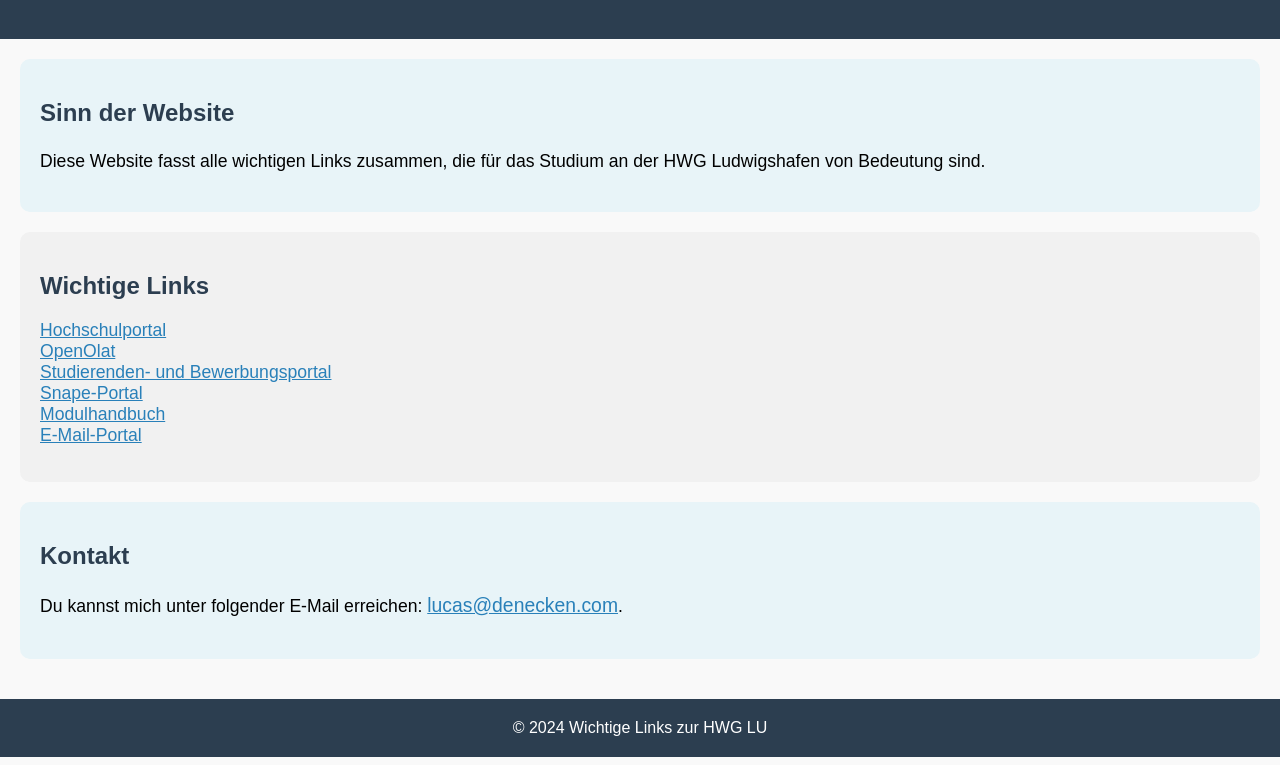
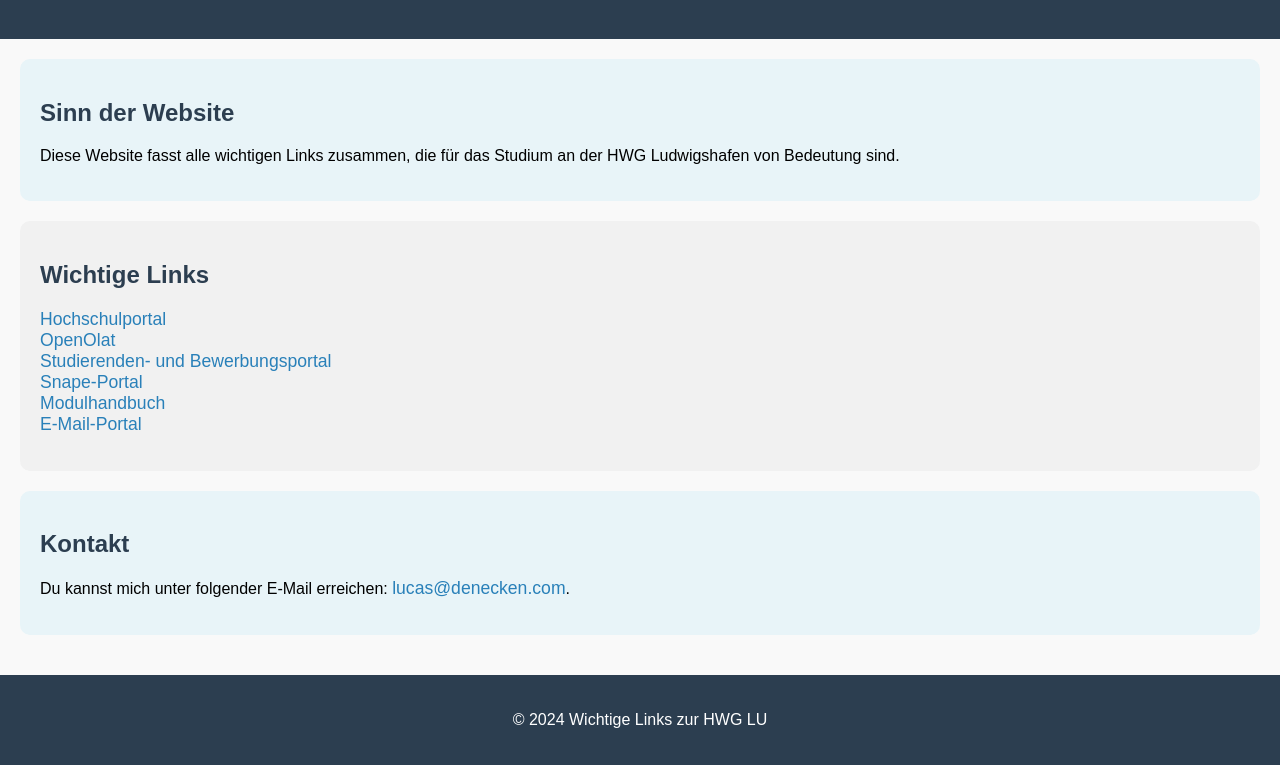
Before and after one commit to LucasMichelD/HWG_LU, a plain HTML site: page index.html in a window 1280 px wide. Shown: the part 81-846 px from the top of the page. Drawn offline with Linux system fonts and the light colour scheme.

Commit message:
Add files via upload

```diff
--- a/index.html
+++ b/index.html
@@ -5,41 +5,42 @@
     <meta name="viewport" content="width=device-width, initial-scale=1.0">
     <meta http-equiv="X-UA-Compatible" content="IE=edge">
     <title>Wichtige Links zur HWG LU</title>
+    <link rel="stylesheet" href="styles.css"> <!-- Verknüpfung mit dem CSS-Dokument -->
 </head>
-<body style="font-family: Arial, sans-serif; background-color: #f9f9f9; margin: 0; padding: 0;">
+<body>
 
-    <header style="background-color: #2c3e50; color: white; padding: 20px 0; text-align: center;">
+    <header>
         <h1>Willkommen auf der Website: Wichtige Links zur HWG LU</h1>
     </header>
 
-    <main style="padding: 20px;">
-        <section id="sinn" style="background-color: #e8f4f8; padding: 20px; margin-bottom: 20px; border-radius: 10px;">
-            <h2 style="color: #2c3e50; font-size: 1.5em;">Sinn der Website</h2>
-            <p style="line-height: 1.6; font-size: 1.1em;">Diese Website fasst alle wichtigen Links zusammen, die für das Studium an der HWG Ludwigshafen von Bedeutung sind.</p>
+    <main>
+        <section id="sinn">
+            <h2>Sinn der Website</h2>
+            <p>Diese Website fasst alle wichtigen Links zusammen, die für das Studium an der HWG Ludwigshafen von Bedeutung sind.</p>
         </section>
 
-        <section id="links" style="background-color: #f1f1f1; padding: 20px; margin-bottom: 20px; border-radius: 10px;">
-            <h2 style="color: #2c3e50; font-size: 1.5em;">Wichtige Links</h2>
+        <section id="links">
+            <h2>Wichtige Links</h2>
             <ul style="list-style-type: none; padding: 0;">
-                <li><a href="https://qisweb.icms.hwg-lu.de/qisserver/rds?state=user&type=0" target="_blank" style="color: #2980b9; font-size: 1.1em;">Hochschulportal</a></li>
-                <li><a href="https://idp.hwg-lu.de/idp/profile/SAML2/Redirect/SSO?execution=e1s1&state=user&type=0" target="_blank" style="color: #2980b9; font-size: 1.1em;">OpenOlat</a></li>
-                <li><a href="https://portal.icms.hwg-lu.de/qisserver/pages/cs/sys/portal/hisinoneStartPage.faces?state=user&type=0" target="_blank" style="color: #2980b9; font-size: 1.1em;">Studierenden- und Bewerbungsportal</a></li>
-                <li><a href="http://snape.fh-ludwigshafen.de/moodle18/login/index.php?state=user&type=0" target="_blank" style="color: #2980b9; font-size: 1.1em;">Snape-Portal</a></li>
-                <li><a href="https://www.hwg-lu.de/fileadmin/user_upload/fachbereiche/fachbereich-1/BIM/Allgemein/MDHB_BIM_Juni2021.pdf#page=36" target="_blank" style="color: #2980b9; font-size: 1.1em;">Modulhandbuch</a></li>
-                <li><a href="https://idp.hwg-lu.de/idp/profile/SAML2/Redirect/SSO?execution=e1s1#path=/.mail/deleteditems" target="_blank" style="color: #2980b9; font-size: 1.1em;">E-Mail-Portal</a></li>
+                <li><a href="https://qisweb.icms.hwg-lu.de/qisserver/rds?state=user&type=0" target="_blank">Hochschulportal</a></li>
+                <li><a href="https://idp.hwg-lu.de/idp/profile/SAML2/Redirect/SSO?execution=e1s1&state=user&type=0" target="_blank">OpenOlat</a></li>
+                <li><a href="https://portal.icms.hwg-lu.de/qisserver/pages/cs/sys/portal/hisinoneStartPage.faces?state=user&type=0" target="_blank">Studierenden- und Bewerbungsportal</a></li>
+                <li><a href="http://snape.fh-ludwigshafen.de/moodle18/login/index.php?state=user&type=0" target="_blank">Snape-Portal</a></li>
+                <li><a href="https://www.hwg-lu.de/fileadmin/user_upload/fachbereiche/fachbereich-1/BIM/Allgemein/MDHB_BIM_Juni2021.pdf#page=36" target="_blank">Modulhandbuch</a></li>
+                <li><a href="https://idp.hwg-lu.de/idp/profile/SAML2/Redirect/SSO?execution=e1s1#path=/.mail/deleteditems" target="_blank">E-Mail-Portal</a></li>
             </ul>
         </section>
 
-        <section id="contact" style="background-color: #e8f4f8; padding: 20px; margin-bottom: 20px; border-radius: 10px;">
-            <h2 style="color: #2c3e50; font-size: 1.5em;">Kontakt</h2>
-            <p style="line-height: 1.6; font-size: 1.1em;">Du kannst mich unter folgender E-Mail erreichen:
-                <a href="mailto:lucas@denecken.com" style="color: #2980b9; font-size: 1.1em;">lucas@denecken.com</a>.
+        <section id="contact">
+            <h2>Kontakt</h2>
+            <p>Du kannst mich unter folgender E-Mail erreichen:
+                <a href="mailto:lucas@denecken.com">lucas@denecken.com</a>.
             </p>
         </section>
     </main>
 
-    <footer style="background-color: #2c3e50; color: white; text-align: center; padding: 20px 0; position: relative; bottom: 0; width: 100%;">
-        <p style="margin: 0;">&copy; 2024 Wichtige Links zur HWG LU</p>
+    <footer>
+        <p>&copy; 2024 Wichtige Links zur HWG LU</p>
     </footer>
 
 </body>
--- /dev/null
+++ b/styles.css
@@ -0,0 +1,64 @@
+/* Allgemeines Styling für den Body */
+body {
+    font-family: Arial, sans-serif;
+    background-color: #f9f9f9;
+    margin: 0;
+    padding: 0;
+}
+
+/* Header Styling */
+header {
+    background-color: #2c3e50;
+    color: white;
+    padding: 20px 0;
+    text-align: center;
+}
+
+/* Main Content Styling */
+main {
+    padding: 20px;
+}
+
+/* Section Styling */
+section {
+    padding: 20px;
+    margin-bottom: 20px;
+    border-radius: 10px;
+}
+
+/* Farbgebung für verschiedene Sections */
+#sinn, #contact {
+    background-color: #e8f4f8;
+}
+
+#links {
+    background-color: #f1f1f1;
+}
+
+/* Überschriften Styling */
+h2 {
+    color: #2c3e50;
+    font-size: 1.5em;
+}
+
+/* Styling für Links */
+a {
+    color: #2980b9;
+    font-size: 1.1em;
+    text-decoration: none;
+}
+
+a:hover {
+    text-decoration: underline;
+}
+
+/* Footer Styling */
+footer {
+    background-color: #2c3e50;
+    color: white;
+    text-align: center;
+    padding: 20px 0;
+    position: relative;
+    bottom: 0;
+    width: 100%;
+}
```
